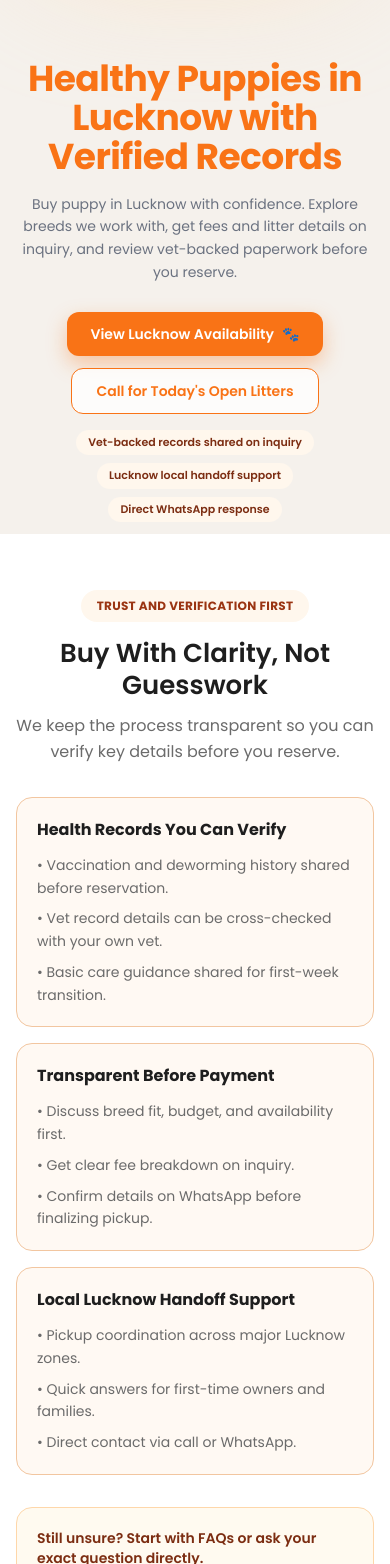
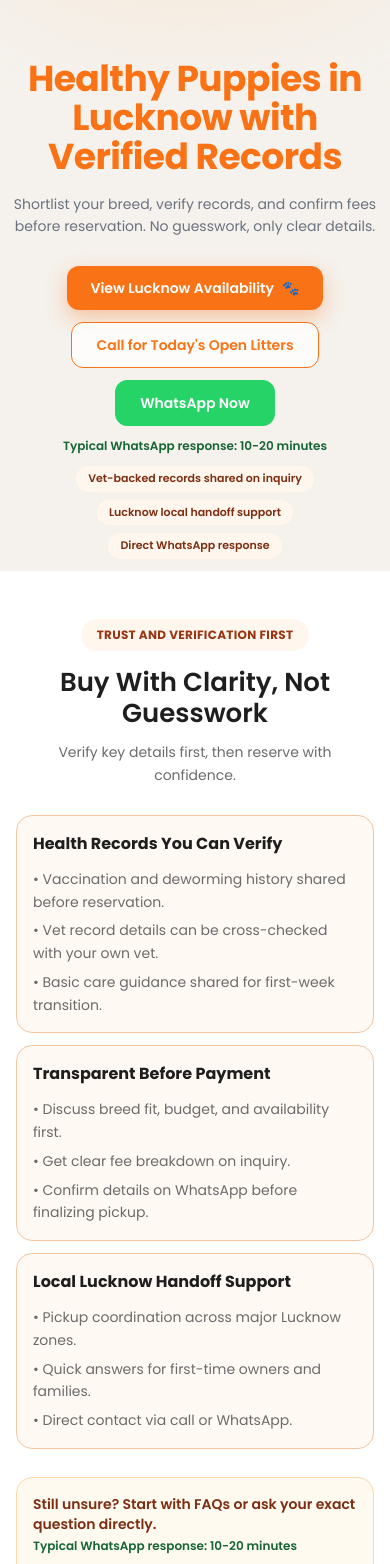
Before and after one commit to bobbysingh23dev/pawluxe, a Next.js app: page / in a window 390 px wide. Shown: the part 436-2000 px from the top of the page. Built offline with nearby package versions, Linux system fonts and the light colour scheme.

Commit message:
Enhance FAQ and Figma components: update FAQ page to include a content update notice, refine FigmaFaq responses for clarity, and improve layout consistency across components. Add WhatsApp contact options and adjust styling for better user experience.

```diff
--- a/app/faq/page.tsx
+++ b/app/faq/page.tsx
@@ -12,5 +12,16 @@ export const metadata: Metadata = {
 };
 
 export default function FaqPage() {
-  return <FigmaFaq />;
+  return (
+    <>
+      <FigmaFaq />
+      <section className="bg-bg-section px-0 pb-10">
+        <div className="container-home">
+          <p className="text-center text-xs font-semibold text-text-secondary">
+            FAQ content updated: April 2026
+          </p>
+        </div>
+      </section>
+    </>
+  );
 }
--- a/components/home/figma-faq.tsx
+++ b/components/home/figma-faq.tsx
@@ -6,7 +6,7 @@ import { site } from "@/lib/site";
 const faqs = [
   {
     q: "Do you have puppies available right now?",
-    a: "Availability changes by breed and season. Message us on WhatsApp for live options and the current fee range.",
+    a: "Availability changes by breed and season. WhatsApp us for live options and the current fee range.",
   },
   {
     q: "Can I verify vaccination and health records with my vet?",
@@ -14,7 +14,7 @@ const faqs = [
   },
   {
     q: "Do you provide pickup support in Lucknow?",
-    a: "Yes. We coordinate pickup and local handoff support across major Lucknow zones.",
+    a: "Yes. We coordinate pickup and handoff support across major Lucknow zones.",
   },
   {
     q: "What happens after I bring the puppy home?",
@@ -42,11 +42,14 @@ export function FigmaFaq() {
       <div className="container-home">
         <div className="mx-auto max-w-4xl rounded-2xl border border-border-soft/70 bg-white/70 p-6 shadow-[0_8px_24px_rgba(0,0,0,0.04)] sm:p-8">
           <h2 className="text-h2 text-text-primary">FAQs</h2>
-          <p className="mt-3 text-base leading-relaxed text-text-secondary">
-            Quick answers to common questions before you reserve.
+          <p className="mt-3 text-sm leading-relaxed text-text-secondary sm:text-base">
+            Quick answers before you reserve.
+          </p>
+          <p className="mt-1 text-xs font-semibold text-[#166534]">
+            Typical WhatsApp response: 10-20 minutes
           </p>
 
-          <div className="mt-6 space-y-3">
+          <div className="mt-5 space-y-3">
             {faqs.map((item) => (
               <details
                 key={item.q}
@@ -60,7 +63,7 @@ export function FigmaFaq() {
             ))}
           </div>
 
-          <form onSubmit={handleAskOnWhatsApp} className="mt-6 space-y-2">
+          <form onSubmit={handleAskOnWhatsApp} className="mt-5 space-y-2">
             <label htmlFor="faq-question" className="block text-xs font-semibold text-text-secondary">
               Ask your own question
             </label>
@@ -74,7 +77,7 @@ export function FigmaFaq() {
             />
             <button
               type="submit"
-              className="inline-flex rounded-full bg-primary px-4 py-2 text-xs font-bold text-white transition hover:bg-orange-500"
+              className="inline-flex w-full justify-center rounded-full bg-primary px-4 py-2 text-xs font-bold text-white transition hover:bg-orange-500 sm:w-auto"
             >
               Send question on WhatsApp
             </button>
--- a/components/home/figma-hero.tsx
+++ b/components/home/figma-hero.tsx
@@ -39,9 +39,8 @@ export function FigmaHero() {
             Healthy Puppies in Lucknow with Verified Records
           </h1>
           <p className="relative z-10 mt-4 max-w-[560px] text-center text-sm leading-relaxed text-[#6b7280] sm:text-base">
-            Buy puppy in Lucknow with confidence. Explore breeds we work with,
-            get fees and litter details on inquiry, and review vet-backed
-            paperwork before you reserve.
+            Shortlist your breed, verify records, and confirm fees before
+            reservation. No guesswork, only clear details.
           </p>
           <div className="relative z-10 mt-7 flex flex-wrap items-center justify-center gap-3">
             <Link
@@ -57,8 +56,19 @@ export function FigmaHero() {
             >
               Call for Today&apos;s Open Litters
             </a>
+            <a
+              href={`${site.whatsappHref}?text=Hi%2C%20I%20want%20today%27s%20availability%20and%20fee%20details.`}
+              target="_blank"
+              rel="noreferrer"
+              className="inline-flex items-center rounded-xl border border-[#25D366] bg-[#25D366] px-6 py-3 text-sm font-semibold text-white transition hover:opacity-90"
+            >
+              WhatsApp Now
+            </a>
           </div>
-          <div className="relative z-10 mt-4 flex flex-wrap items-center justify-center gap-2 text-[11px] font-semibold text-[#7c2d12] sm:text-xs">
+          <p className="relative z-10 mt-3 text-xs font-semibold text-[#166534]">
+            Typical WhatsApp response: 10-20 minutes
+          </p>
+          <div className="relative z-10 mt-3 flex flex-wrap items-center justify-center gap-2 text-[11px] font-semibold text-[#7c2d12] sm:text-xs">
             <span className="rounded-full bg-[#fff7ed] px-3 py-1">
               Vet-backed records shared on inquiry
             </span>
--- a/components/home/figma-trust.tsx
+++ b/components/home/figma-trust.tsx
@@ -30,7 +30,7 @@ const trustCards = [
 
 export function FigmaTrust() {
   return (
-    <section className="bg-white px-0 py-14 sm:py-16">
+    <section className="bg-white px-0 py-12 sm:py-16">
       <div className="container-home">
         <div className="mx-auto max-w-3xl text-center">
           <p className="inline-flex items-center rounded-full bg-[#fff7ed] px-4 py-2 text-xs font-bold uppercase tracking-wide text-[#9a3412]">
@@ -39,20 +39,19 @@ export function FigmaTrust() {
           <h2 className="mt-4 text-h2 text-text-primary">
             Buy With Clarity, Not Guesswork
           </h2>
-          <p className="mt-3 text-base leading-relaxed text-text-secondary">
-            We keep the process transparent so you can verify key details before
-            you reserve.
+          <p className="mt-3 text-sm leading-relaxed text-text-secondary sm:text-base">
+            Verify key details first, then reserve with confidence.
           </p>
         </div>
 
-        <div className="mt-8 grid gap-4 lg:grid-cols-3">
+        <div className="mt-7 grid gap-3 sm:gap-4 lg:grid-cols-3">
           {trustCards.map((card) => (
             <article
               key={card.title}
-              className="rounded-2xl border border-border-soft bg-bg-section/60 p-5"
+              className="rounded-2xl border border-border-soft bg-bg-section/60 p-4 sm:p-5"
             >
               <h3 className="text-base font-bold text-text-primary">{card.title}</h3>
-              <ul className="mt-3 space-y-2 text-sm leading-relaxed text-text-secondary">
+              <ul className="mt-3 space-y-1.5 text-sm leading-relaxed text-text-secondary">
                 {card.points.map((point) => (
                   <li key={point}>• {point}</li>
                 ))}
@@ -61,10 +60,15 @@ export function FigmaTrust() {
           ))}
         </div>
 
-        <div className="mt-8 rounded-2xl border border-[#fed7aa] bg-[#fffaf0] p-5 sm:flex sm:items-center sm:justify-between sm:gap-4">
-          <p className="text-sm font-semibold text-[#7c2d12]">
-            Still unsure? Start with FAQs or ask your exact question directly.
-          </p>
+        <div className="mt-7 rounded-2xl border border-[#fed7aa] bg-[#fffaf0] p-4 sm:flex sm:items-center sm:justify-between sm:gap-4 sm:p-5">
+          <div>
+            <p className="text-sm font-semibold text-[#7c2d12]">
+              Still unsure? Start with FAQs or ask your exact question directly.
+            </p>
+            <p className="mt-1 text-xs font-semibold text-[#166534]">
+              Typical WhatsApp response: 10-20 minutes
+            </p>
+          </div>
           <div className="mt-3 flex flex-wrap gap-2 sm:mt-0">
             <Link
               href="/faq"
```
